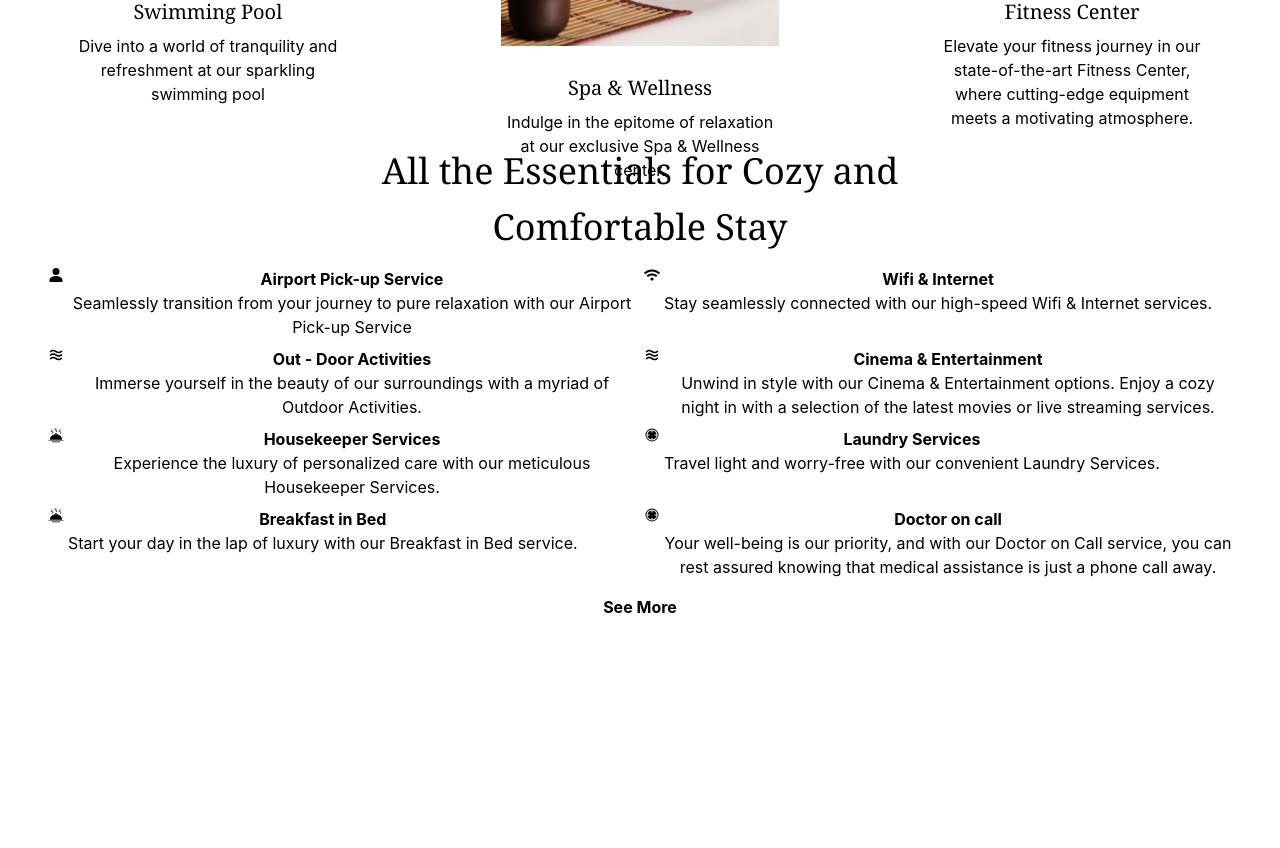
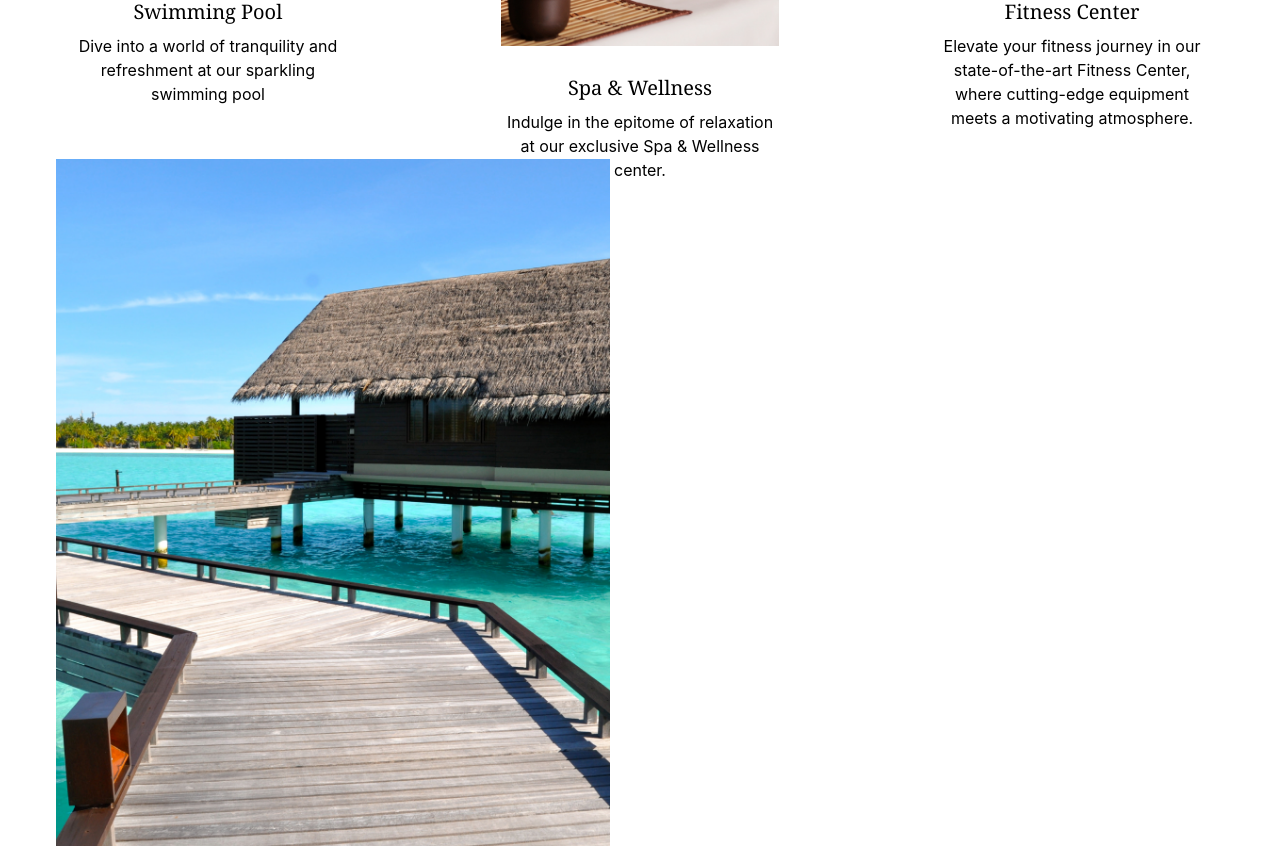
Before and after one commit to Oshanimadhushika/XYZ-Hotel-website-, a React (Create React App) app in the folder hotel-site/: page / in a window 1280 px wide. Shown: the part 3140-3988 px from the top of the page. Before the commit the page ends 3807 px from the top, so only its background shows below. Built offline with nearby package versions, Linux system fonts and the light colour scheme.

Commit message:
added changes

```diff
--- a/hotel-site/src/components/OtherService.jsx
+++ b/hotel-site/src/components/OtherService.jsx
@@ -13,7 +13,7 @@ const OtherService = () => {
     <div>
       <div className="mt-9 flex p-9">
         <div className="grid grid-cols-2 md:grid-cols-2 lg:grid-cols-2 gap-5 items-center">
-          <div className="col-span-1 md:hidden sm:hidden p-5 ">
+          <div className="col-span-1 md:hidden sm:hidden p-5 lg:block">
             <img src={Bridge} alt="bridge" className="w-full h-full" />
           </div>
 
```
